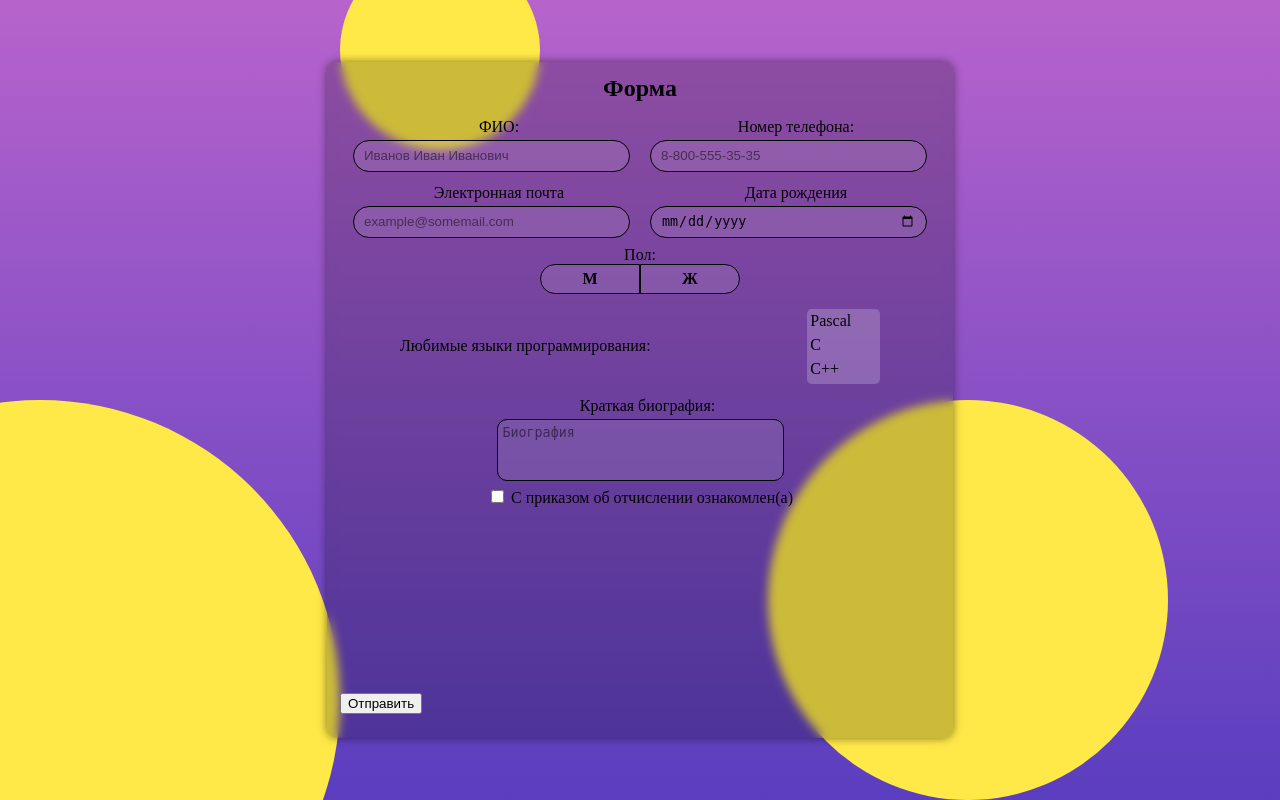
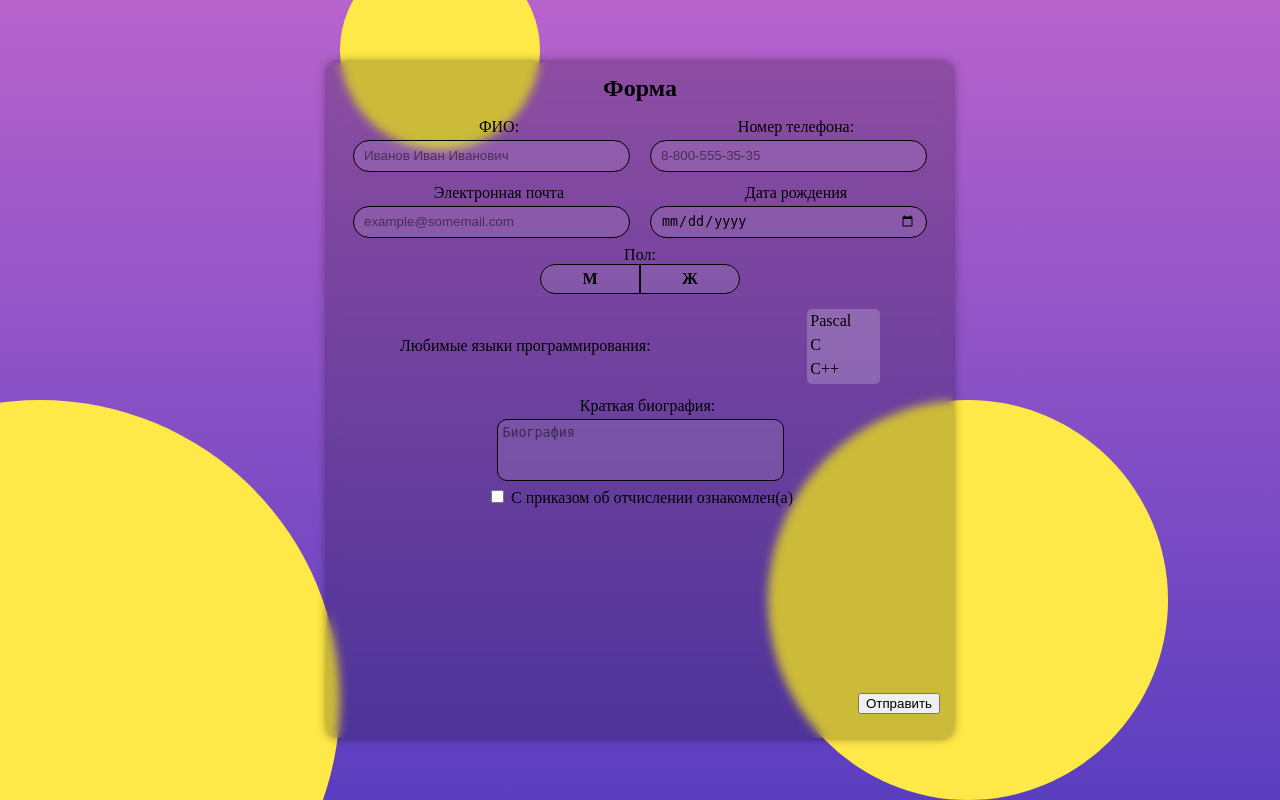
Before and after one commit to Offly123/web-backend, a PHP site: page / in a window 1280 px wide. Run offline with PHP 8.4, Linux system fonts and the light colour scheme; some web fonts are replaced.

Commit message:
Тестим конфликт

```diff
--- a/3/index.html
+++ b/3/index.html
@@ -137,7 +137,9 @@
                 <label for="agreement">С приказом об отчислении ознакомлен(а)</label><br>
             </div>
         </div>
-        <button id="button" type="submit">Отправить</button>
+        <div class="form-end">
+            <button id="submit-btn" type="submit">Отправить</button>
+        </div>
     </form>
 </body>
 </html>
--- a/3/style.css
+++ b/3/style.css
@@ -1,3 +1,8 @@
+@font-face {
+  font-family: "Manrope";
+  src: url("./fonts/Manrope-VariableFont_wght.ttf");
+}
+
 body {
   padding: 0;
   overflow: hidden;
@@ -37,6 +42,7 @@ p, ul, li  {
 }
 
 body {
+  font-family: Manrope;
   min-height: 100vh;
   flex-direction: column;
   align-items: center;
@@ -339,3 +345,22 @@ form > .main > .element {
   outline: none;
   box-shadow: 0px 0px 7px rgba(255,255,255, .5) inset;
 }
+
+
+
+/* ОТПРАВКА */
+
+
+
+.form-end {
+  display: flex;
+  flex-direction: row;
+  justify-content: flex-end;
+  align-items: flex-end;
+  align-content: end;
+  justify-items: end;
+}
+
+.submit-btn {
+  /* float: right; */
+}
```
